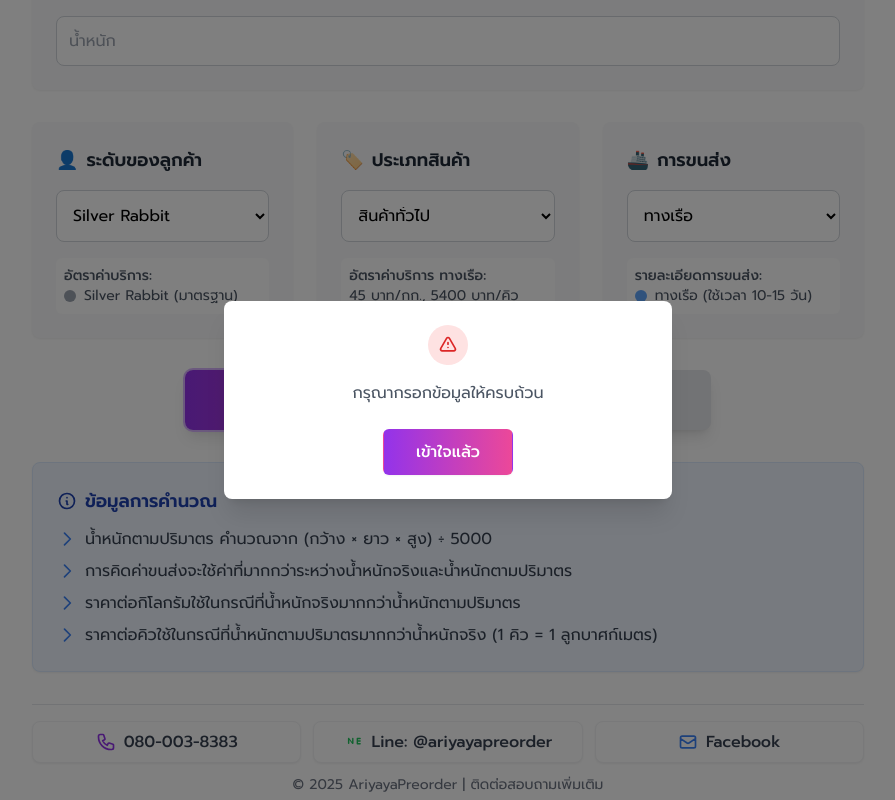
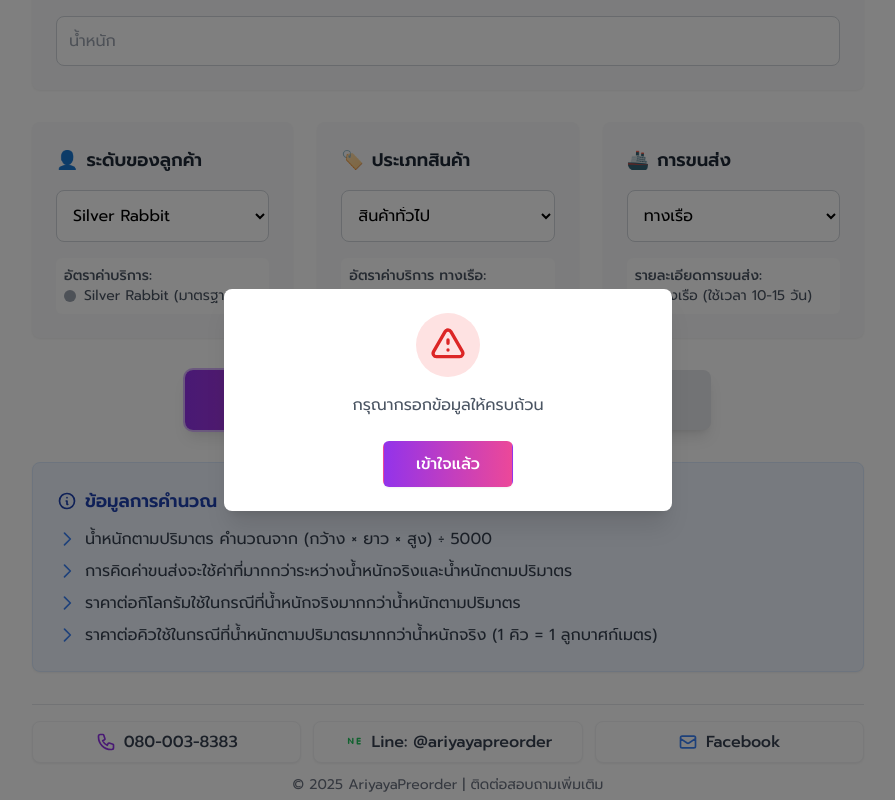
Before and after one commit to panidaputh/ariyaya-shipping, a React (Vite) app: page / in a window 1280 px wide. Both pictures are taken after a click on the button "คำนวณค่าขนส่ง". Shown: the part 413-1213 px from the top of the page, without its empty margins (192-1087 px from the left). Built offline with nearby package versions, Linux system fonts and the light colour scheme; the HTML template or start-up script is replaced by a standard one.

Commit message:
update alert icon

```diff
--- a/src/AlertModal.jsx
+++ b/src/AlertModal.jsx
@@ -16,9 +16,9 @@ const AlertModal = ({ isOpen, onClose, message }) => {
             <div className="bg-white rounded-lg shadow-xl transform transition-all max-w-md w-full mx-4 sm:mx-auto p-6 relative z-10">
                 <div className="text-center">
                     {/* Warning icon */}
-                    <div className="mx-auto flex items-center justify-center h-10 w-10 rounded-full bg-red-100 mb-4">
+                    <div className="mx-auto flex items-center justify-center h-16 w-16 rounded-full bg-red-100 mb-4">
                         <svg
-                            className="h-5 w-5 text-red-600"
+                            className="h-10 w-10 text-red-600"
                             fill="none"
                             stroke="currentColor"
                             viewBox="0 0 24 24"
```
